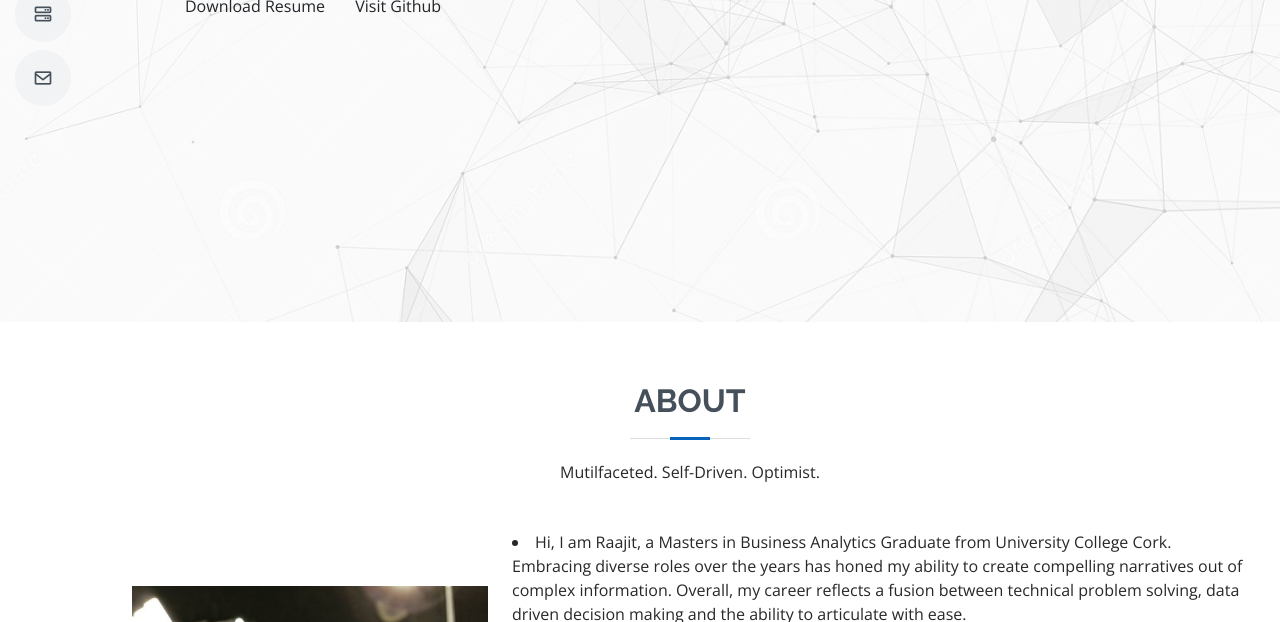
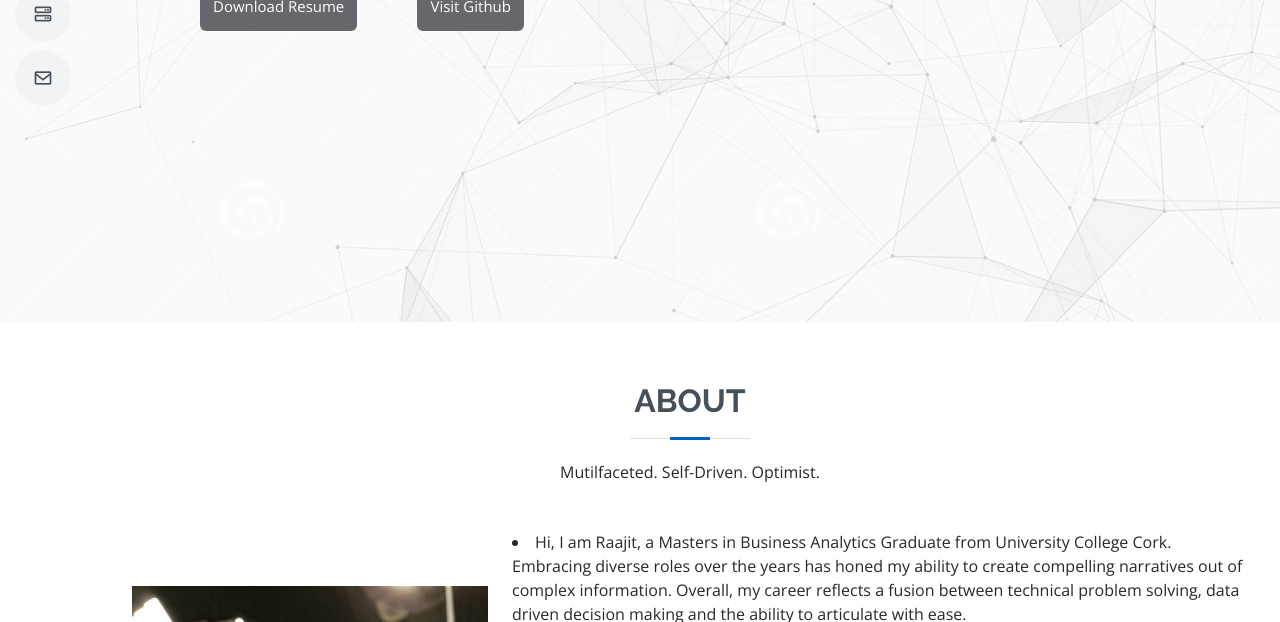
Before and after one commit to raajitc/raajitc.github.io, a plain HTML site: page index.html in a window 1280 px wide. Shown: the part 478-1100 px from the top of the page. Drawn offline with nearby package versions, Linux system fonts and the light colour scheme.

Commit message:
Update style.css

```diff
--- a/assets/css/style.css
+++ b/assets/css/style.css
@@ -329,6 +329,15 @@ h6 {
   margin-top: 30px;
 }
 
+#hero .btn{
+background: rgb(102, 102, 109) ;
+color: white;
+padding: 12px;
+margin: 28px;
+font-size: 15px;
+
+}
+
 #hero .social-links a {
   font-size: 24px;
   display: inline-block;
@@ -372,6 +381,8 @@ section {
   padding-bottom: 30px;
 }
 
+
+
 .section-title h2 {
   font-size: 32px;
   font-weight: bold;
@@ -392,6 +403,8 @@ section {
   bottom: 1px;
   left: calc(50% - 60px);
 }
+
+
 
 .section-title h2::after {
   content: "";
@@ -420,9 +433,11 @@ section {
 .about .content ul {
   list-style: none;
   padding: 0;
+
 }
 
 .about .content ul li {
+
   margin-bottom: 20px;
   display: flex;
   align-items: center;
@@ -430,6 +445,7 @@ section {
 
 .about .content ul strong {
   margin-right: 10px;
+
 }
 
 .about .content ul i {
```
